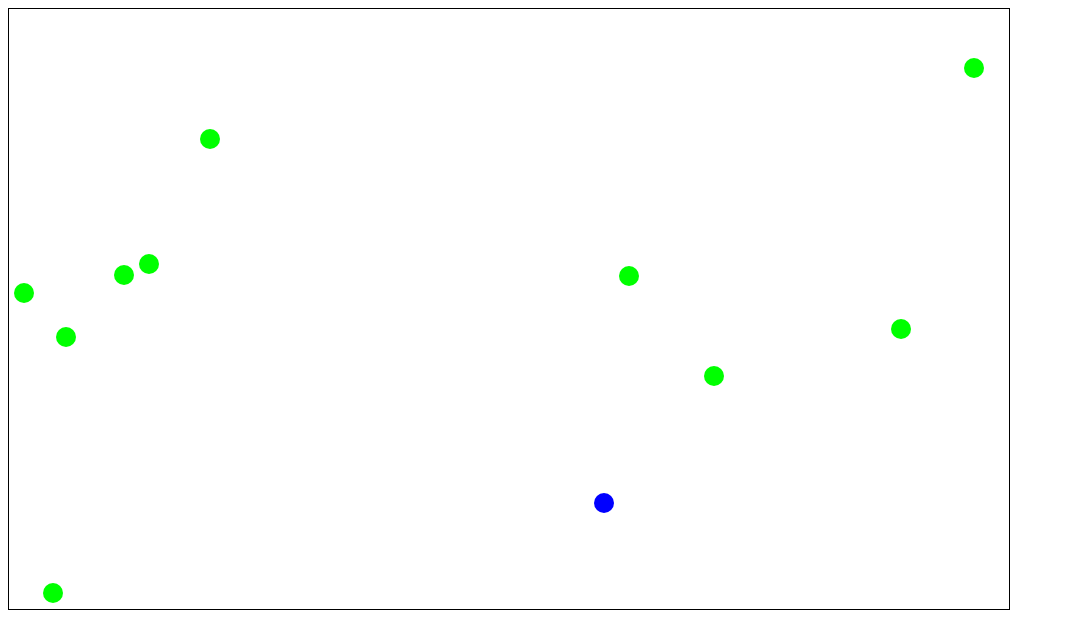
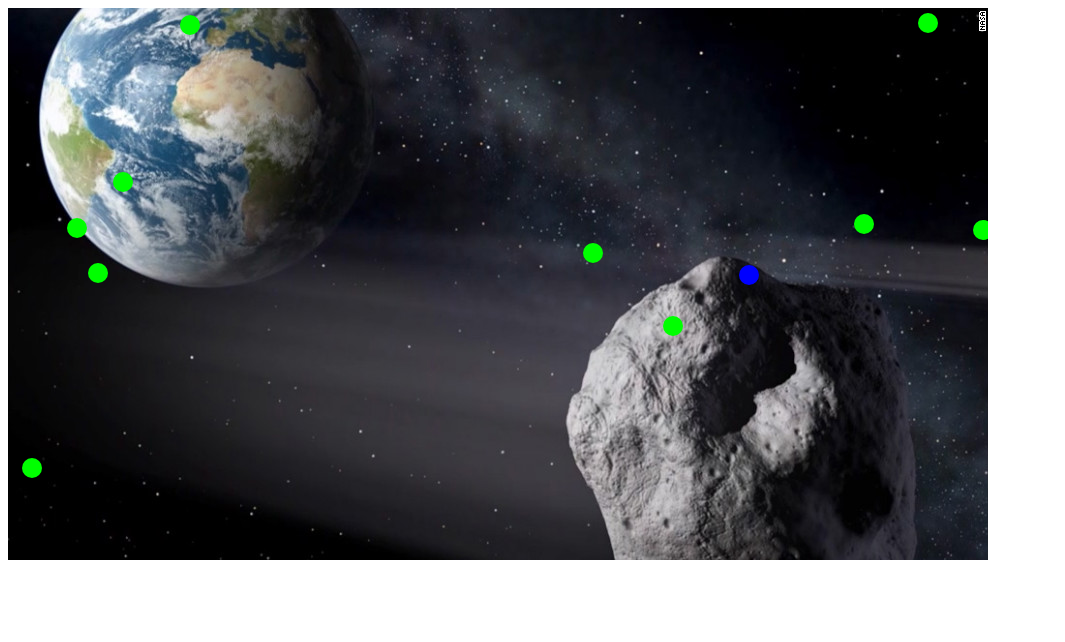
Before and after one commit to peteyluu/asteroids, a plain HTML site: page index.html in a window 1280 px wide. Shown: the whole page, without its empty margins (0-1065 px from the left). Drawn offline with Linux system fonts and the light colour scheme.

Commit message:
finished background image

```diff
--- a/bundle.js
+++ b/bundle.js
@@ -48,6 +48,8 @@
 
 	const e = addEventListener("DOMContentLoaded", () => {
 	  const canvas = document.getElementsByTagName("canvas")[0];
+	  canvas.width = 980;
+	  canvas.height = 552;
 	  const ctx = canvas.getContext("2d");
 	  new GameView(ctx).start();
 	});
@@ -113,15 +115,10 @@
 	  this.addShip();
 	};
 
-	Game.DIM_X = 1000;
-	Game.DIM_Y = 600;
+	Game.DIM_X = 980;
+	Game.DIM_Y = 552;
 	Game.NUM_ASTEROIDS = 10;
 
-	// + Vx -> right
-	// - Vx -> left
-	// + Vy -> down
-	// - Vy -> up
-	// A Bullet can only move in one direction (-Vy, which is "up").
 	Game.prototype.isOutOfBounds = function(pos) {
 	  if (pos[0] < 0 ||
 	      pos[1] < 0 ||
@@ -205,11 +202,16 @@
 	};
 
 	Game.prototype.draw = function(ctx) {
-	  let allObjects = this.allObjects();
-	  ctx.clearRect(0, 0, 1000, 600);
-	  for (let i = 0; i < allObjects.length; i++) {
-	    allObjects[i].draw(ctx);
-	  }
+	  const img = new Image();
+	  img.onload = () => {
+	    ctx.clearRect(0, 0, Game.DIM_X, Game.DIM_Y);
+	    ctx.drawImage(img, 0, 0);
+	    let allObjects = this.allObjects();
+	    for (let i = 0; i < allObjects.length; i++) {
+	      allObjects[i].draw(ctx);
+	    }
+	  };
+	  img.src ='./assets/background.jpg';
 	};
 
 	Game.prototype.moveObjects = function() {
@@ -427,7 +429,7 @@
 	Util.inherits(Bullet, MovingObject);
 
 	Bullet.defaults = {
-	  COLOR: "#000000",
+	  COLOR: "#FF0000",
 	  RADIUS: 5,
 	  SPEED: 5
 	};
--- a/index.html
+++ b/index.html
@@ -4,7 +4,7 @@
     <meta charset="utf-8">
   </head>
   <body>
-    <canvas width="1000" height="600" style="border: 1px solid black;"></canvas>
+    <canvas></canvas>
     <script src="lib/keymaster.js"></script>
     <script src="bundle.js"></script>
   </body>
--- a/lib/asteroids.js
+++ b/lib/asteroids.js
@@ -2,6 +2,8 @@ const GameView = require('./game_view.js');
 
 const e = addEventListener("DOMContentLoaded", () => {
   const canvas = document.getElementsByTagName("canvas")[0];
+  canvas.width = 980;
+  canvas.height = 552;
   const ctx = canvas.getContext("2d");
   new GameView(ctx).start();
 });
--- a/lib/bullet.js
+++ b/lib/bullet.js
@@ -12,7 +12,7 @@ const Bullet = function(options) {
 Util.inherits(Bullet, MovingObject);
 
 Bullet.defaults = {
-  COLOR: "#000000",
+  COLOR: "#FF0000",
   RADIUS: 5,
   SPEED: 5
 };
```
Also changed, not shown: lib/game.js (+12 -12 lines), assets/background.jpg (added).
